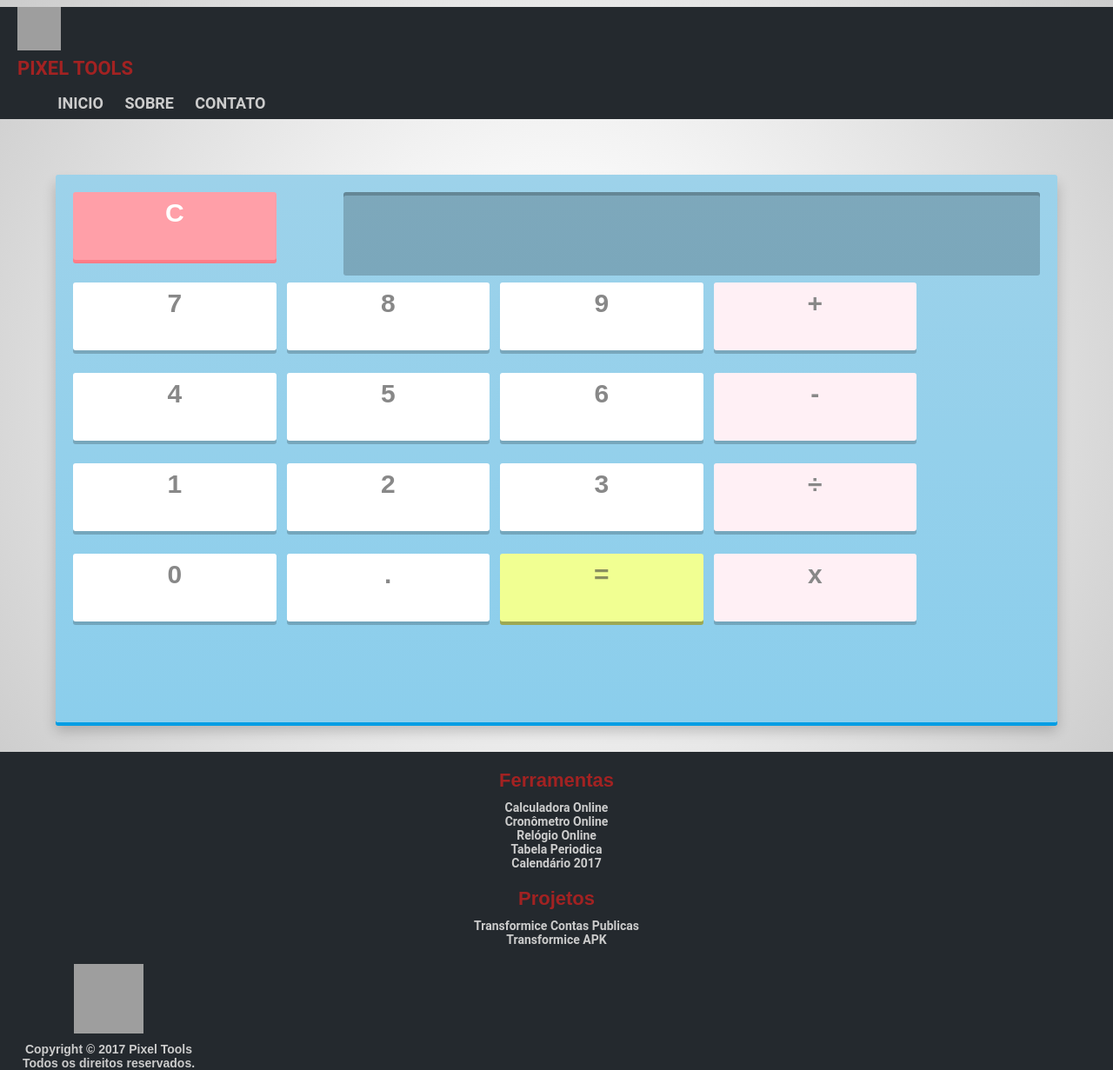
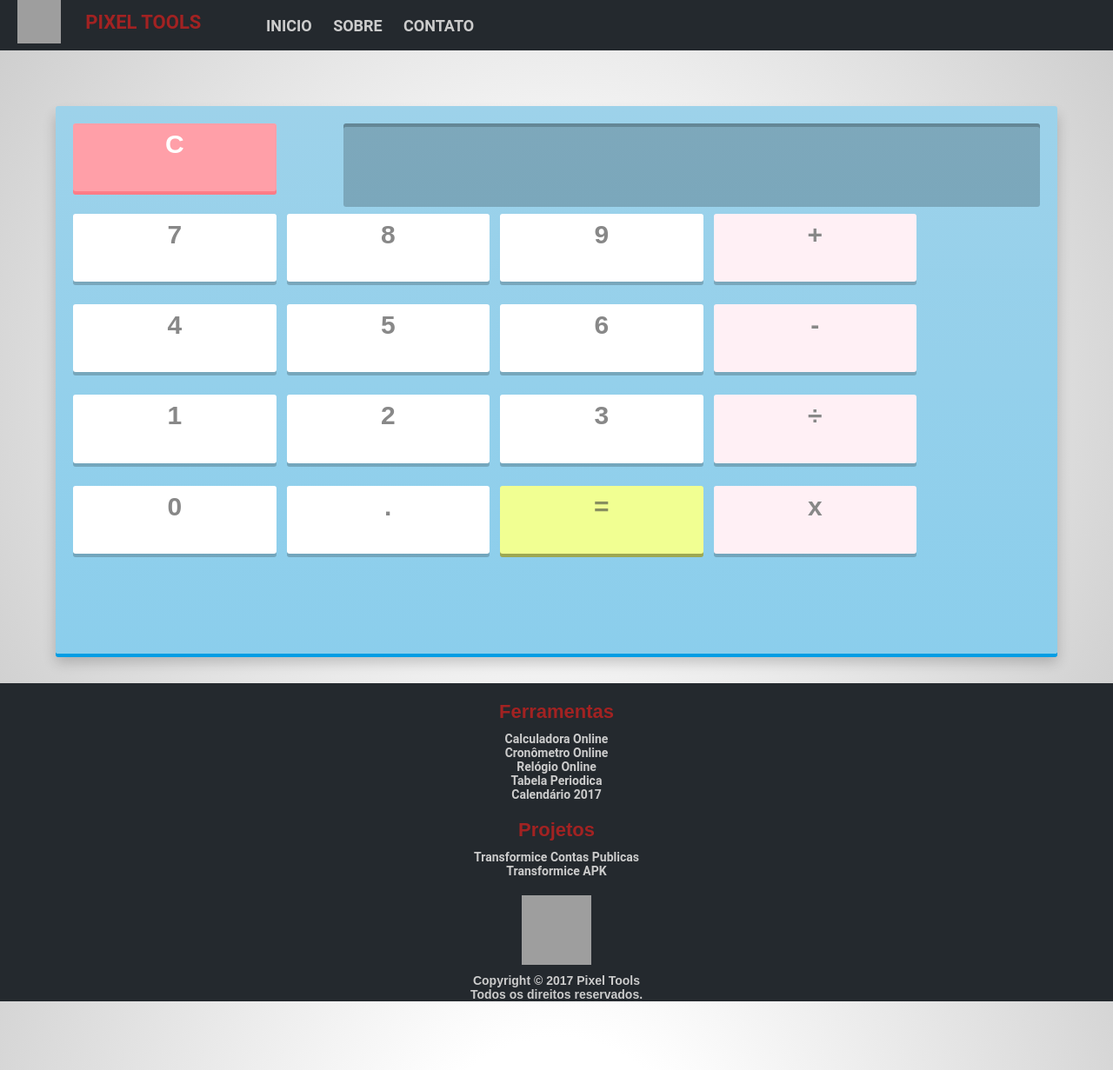
Before and after one commit to TreinoeDieta/Website-Mobile, a Jekyll site: the page calculadora/index.html, which Jekyll copies as it is, in a window 1280 px wide. Shown: the whole page at 87% size. Built offline with Jekyll 4.4.1, drawn with Linux system fonts in a browser that asks for light colours; grey boxes are pictures that could not be loaded.

Commit message:
Update index.html

```diff
--- a/calculadora/index.html
+++ b/calculadora/index.html
@@ -197,7 +197,6 @@ html {
 		color: #ccc;
     		padding-top: 10px;
     		vertical-align: top;
-    		width: 250px;
     		text-align: center;
 		}
 		.footer {
@@ -220,11 +219,11 @@ html {
 		background-color: #24292e;
 		}
     		.menu1 {
-		margin-top: 8px;
 		margin-bottom: 8px;
 		margin-left: 20px;
 		font-size: 22px;
     		vertical-align: middle;
+    		display: inline-block;
     		text-align: left;
 		font-family: "Roboto",helvetica,arial,sans-serif;
 		color: #a22222;
```
